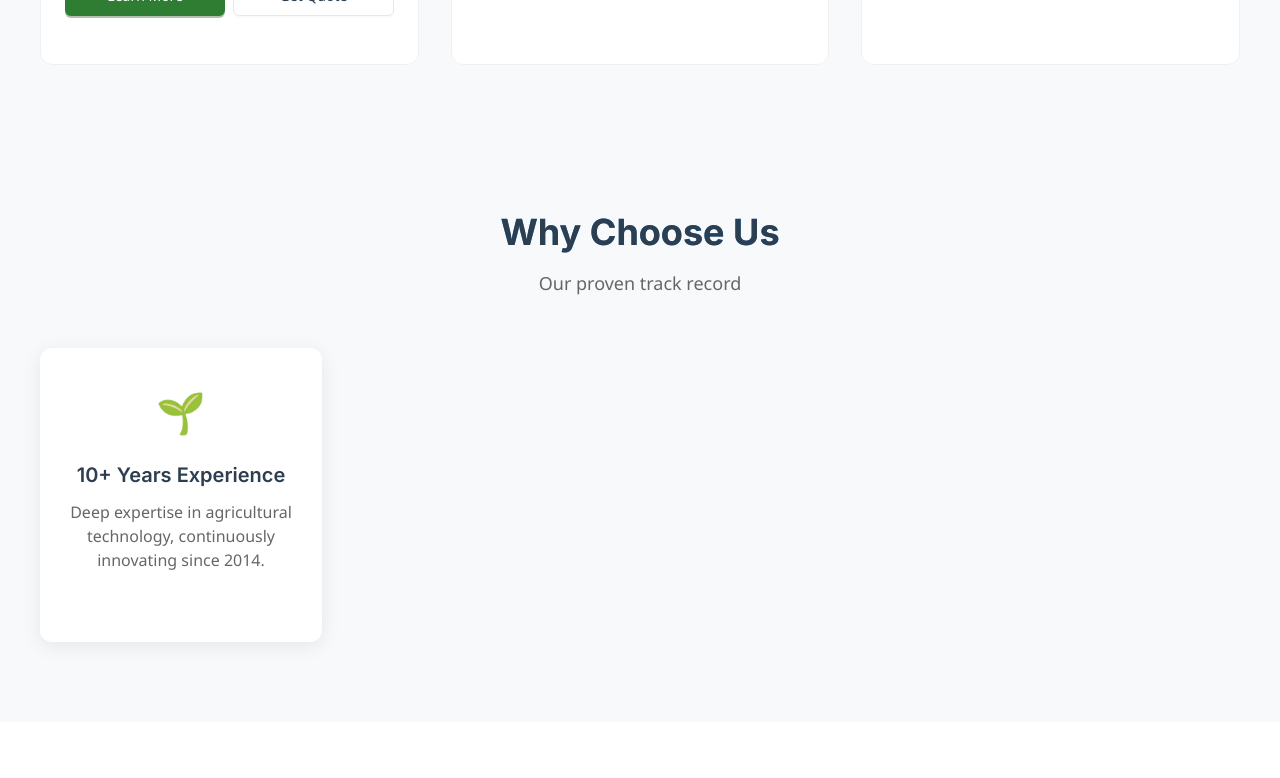
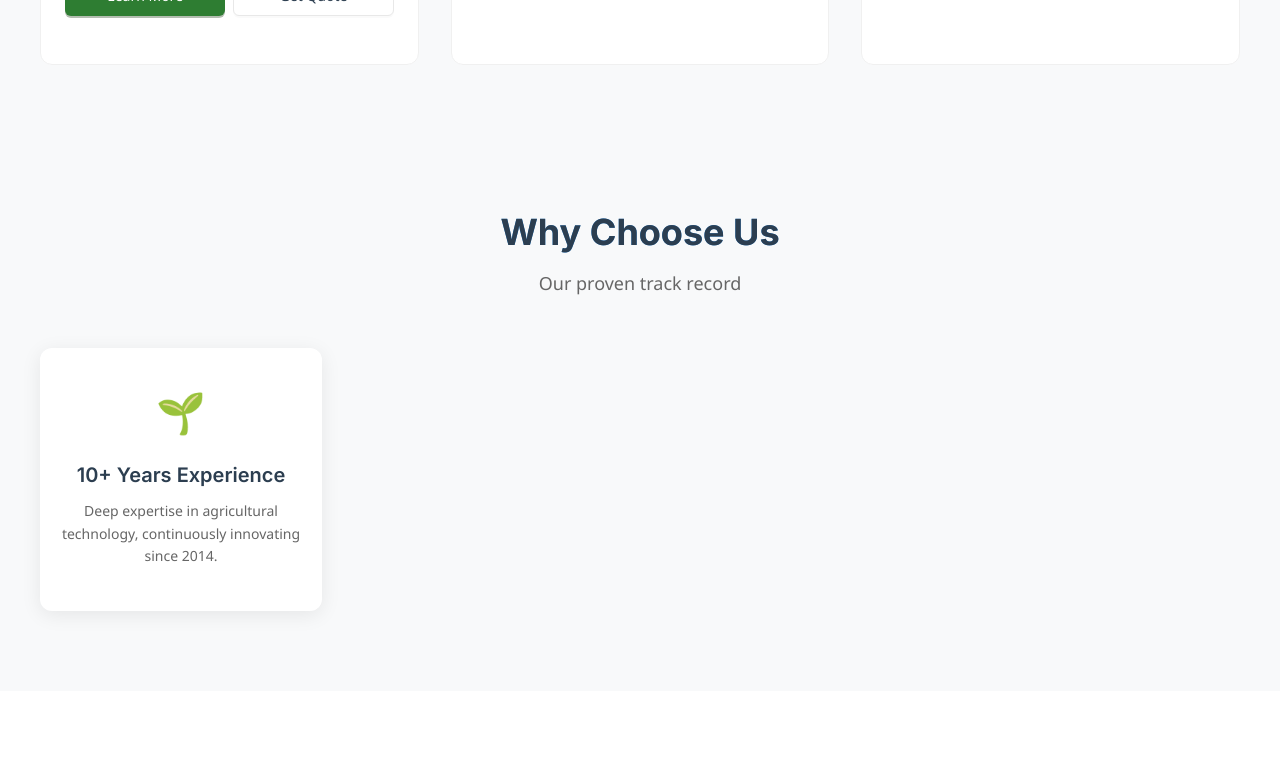
Before and after one commit to Randyren2024/vesper_vue, a Vue app: page / in a window 1280 px wide. Shown: the part 2440-3218 px from the top of the page. Built offline with nearby package versions, Linux system fonts and the light colour scheme.

Commit message:
Align Why Choose Us section with About page structure

```diff
--- a/src/views/HomeView.vue
+++ b/src/views/HomeView.vue
@@ -190,7 +190,8 @@
     </section>
 
     <!-- Why Choose Us -->
-    <section class="why-choose-section" v-motion-fade-visible :delay="800">
+    <section class="stats-section" v-motion-fade-visible :delay="800">
+      <div class="section-container">
         <div class="section-header" v-motion-slide-visible-bottom :delay="800">
           <h2 class="section-title">Why Choose Us</h2>
           <p class="section-subtitle">Our proven track record</p>
@@ -207,6 +208,7 @@
             <div class="stat-icon">{{ stat.icon }}</div>
             <h3 class="stat-title">{{ stat.title }}</h3>
             <p class="stat-description">{{ stat.description }}</p>
+          </div>
         </div>
       </div>
     </section>
@@ -1054,6 +1056,12 @@ onUnmounted(() => {
   background: #f8f9fa;
 }
 
+/* Reusing stats-section for Why Choose Us */
+.stats-section {
+  padding: 80px 0;
+  background: #f8f9fa;
+}
+
 .section-header {
   text-align: center;
   margin-bottom: 50px;
@@ -1106,9 +1114,9 @@ onUnmounted(() => {
 }
 
 .stat-description {
-  font-size: 16px;
+  font-size: 14px;
   color: #666;
-  line-height: 1.5;
+  line-height: 1.6;
 }
 
 /* Our Values Section */
```
Lines whose indentation alone changed are shown as unchanged.
